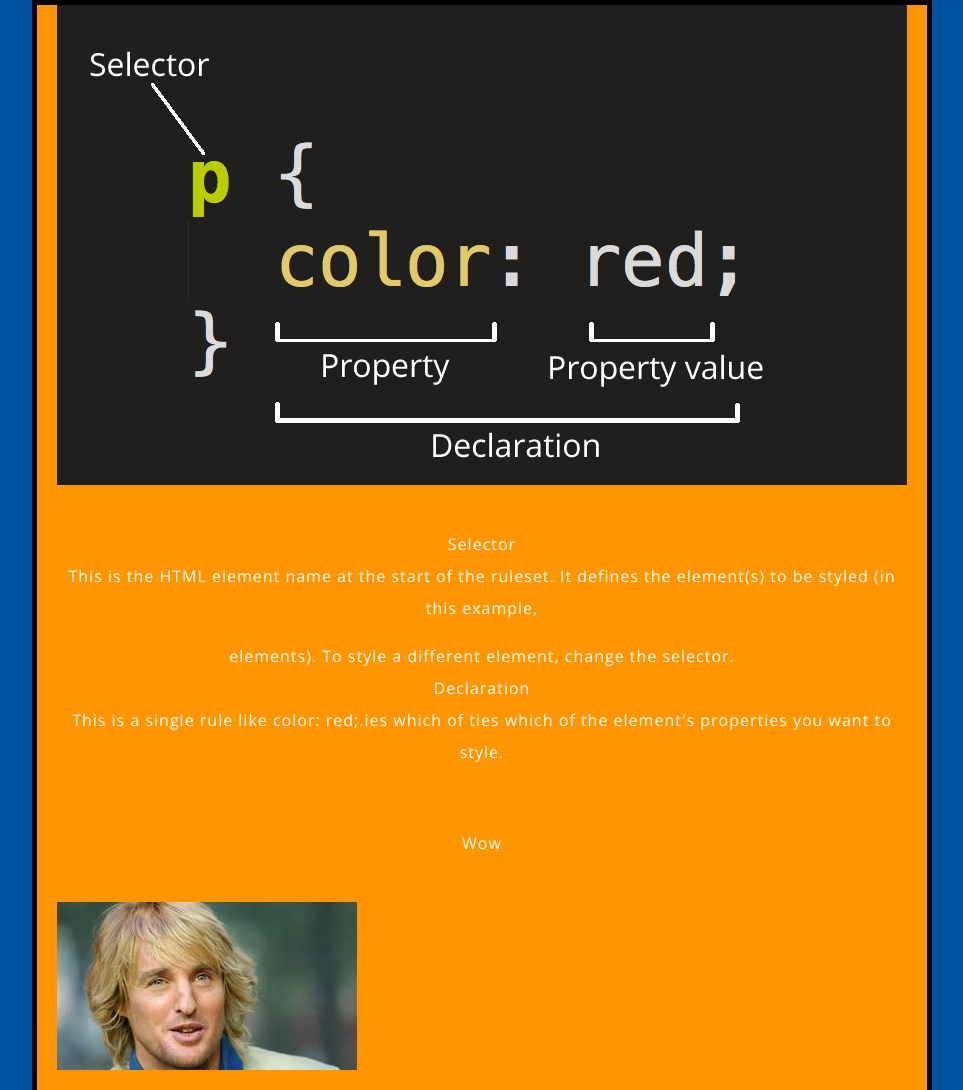
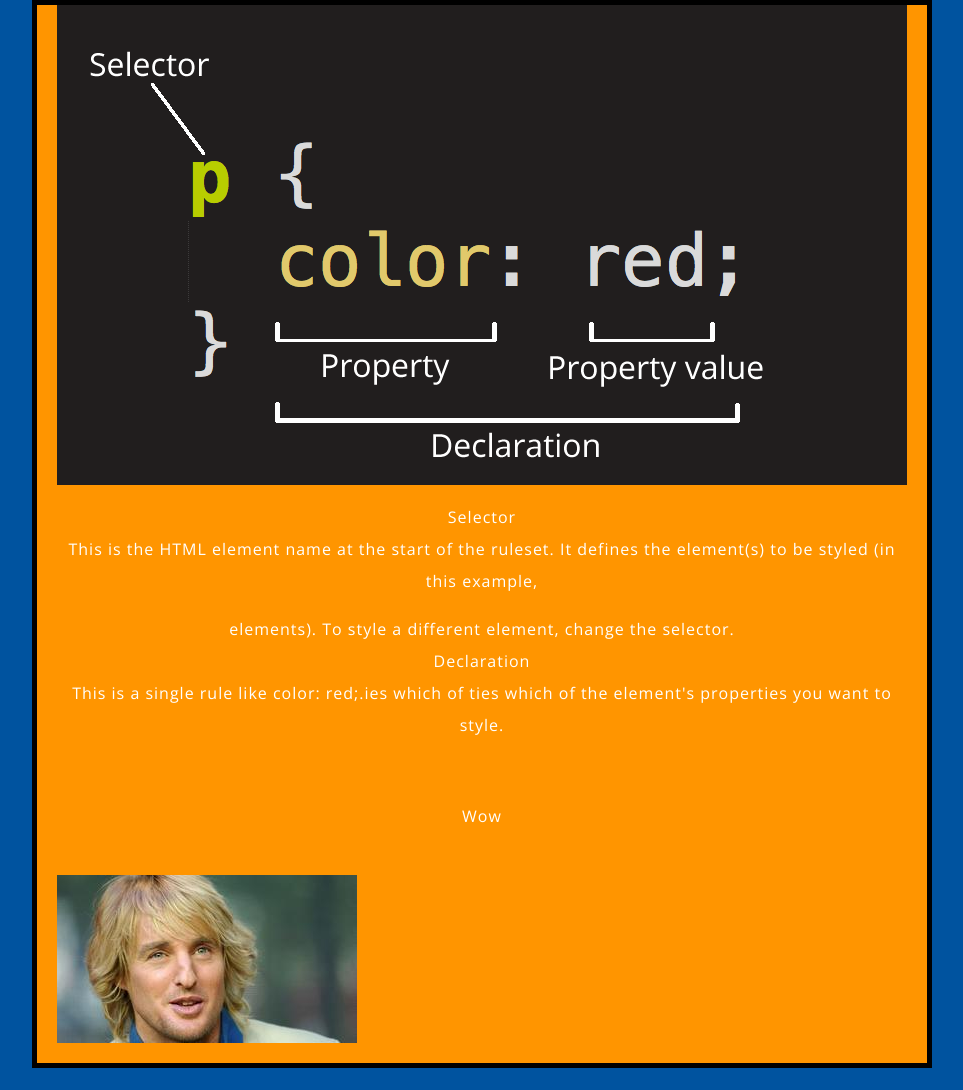
Before and after one commit to Vammyvamster/git_test, a plain HTML site: page test-site/index.html in a window 1280 px wide. Shown: the top 1090 px of the page, without its empty margins (158-1121 px from the left). After the commit the page ends 1068 px from the top, so only its background shows below. Drawn offline with nearby package versions, Linux system fonts and the light colour scheme.

Commit message:
minor page breaking format stuffs

```diff
--- a/test-site/index.html
+++ b/test-site/index.html
@@ -7,12 +7,12 @@
         <link href="styles/style.css" rel="stylesheet">
     </head>
     <body>
-        <img src= "images/CSS.png" alt="CSS how to">  <br>
+        <img src="images/CSS.png" alt="CSS how to">
         <p>Selector<br>
             This is the HTML element name at the start of the ruleset. It defines the element(s) to be styled (in this example, <p> elements). To style a different element, change the selector.<br>
         Declaration<br>
             This is a single rule like color: red;.ies which of ties which of the element's properties you want to style.</p><br>
         <p>Wow</p> <br>
-        <img src= "images/ipanews_7da7e46d-973f-4c66-a402-0e1aacf0ab67_1.jpeg" alt="My test image">
+        <img src="images/ipanews_7da7e46d-973f-4c66-a402-0e1aacf0ab67_1.jpeg" alt="My test image">
     </body>
 </html>
```
